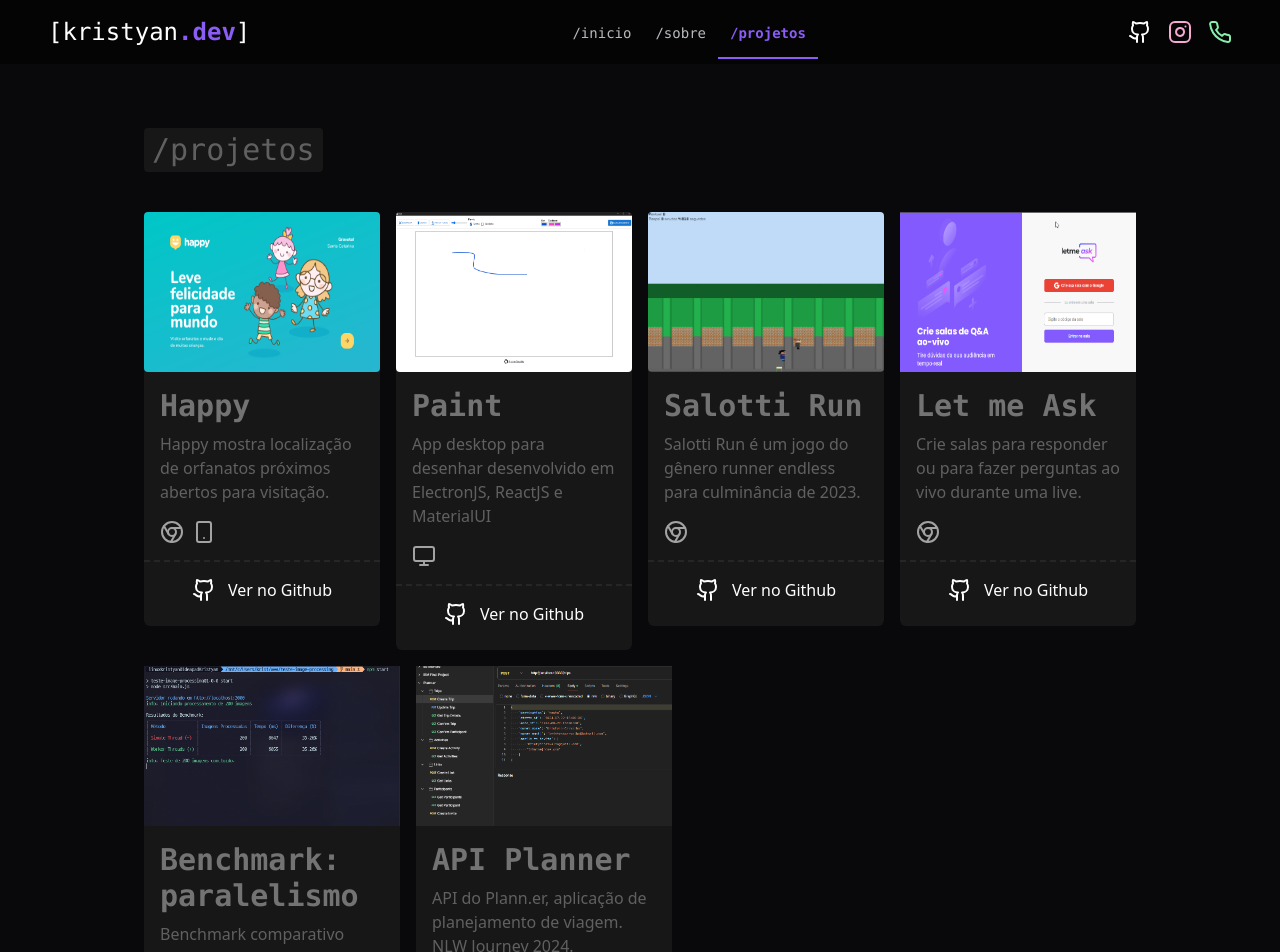
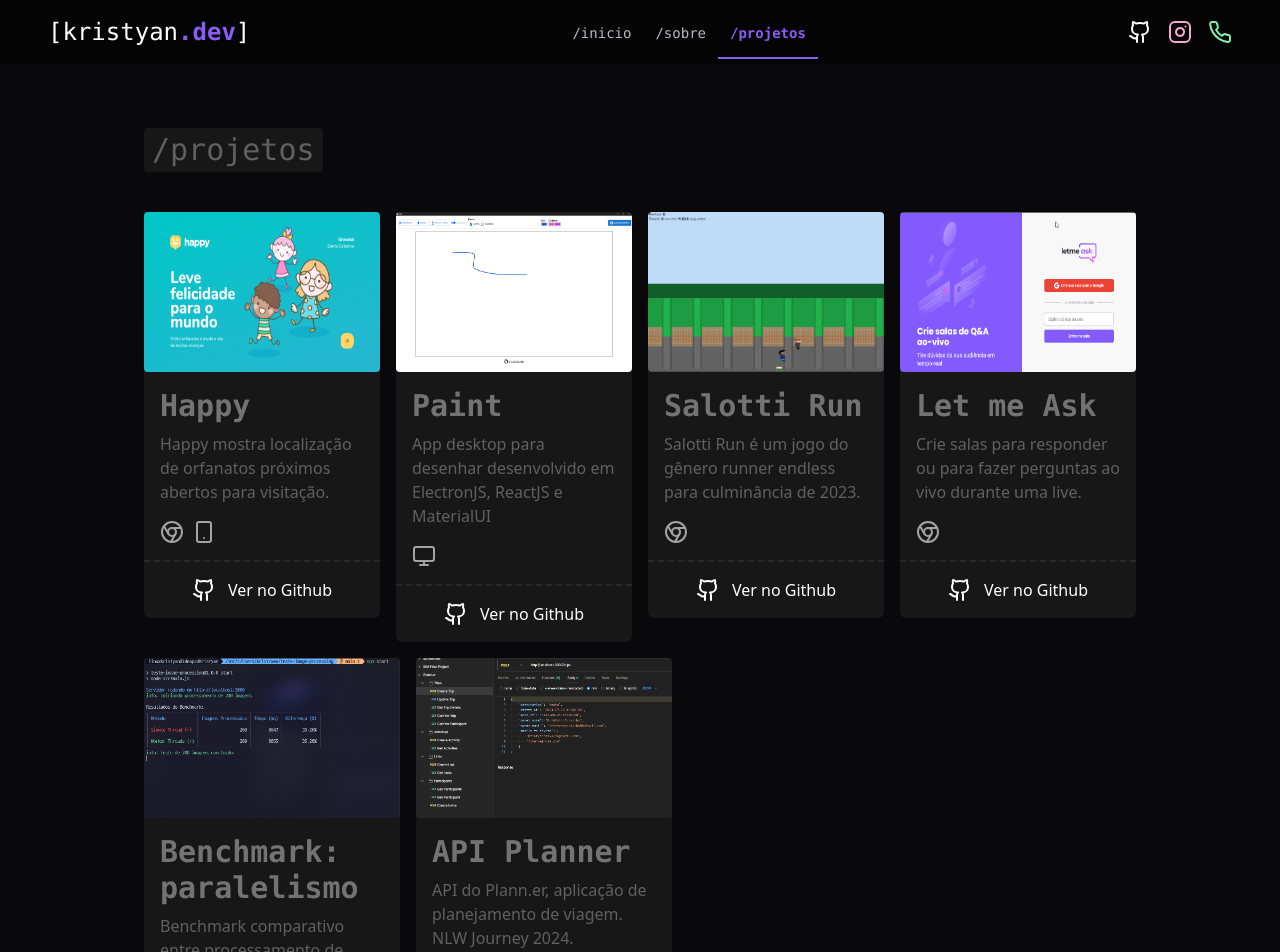
Before and after one commit to kristyancarvalho/portfolio, a React (Vite) app: page /projects in a window 1280 px wide. Shown: the top 952 px of the page. Built offline with nearby package versions, Linux system fonts and the light colour scheme.

Commit message:
fixed: border-radius on projects card; fixed: useless padding bottom on projects card.

```diff
--- a/src/pages/Projects/index.tsx
+++ b/src/pages/Projects/index.tsx
@@ -27,7 +27,7 @@ export function ProjectsPage() {
                             initial={{ opacity: 0 }}
                             animate={{ opacity: 1 }}
                             transition={{ delay: 0.3, type: "just", duration: 0.5 }}
-                            className="w-64 min-[320px]:w-full h-1/3 rounded-md bg-neutral-800/50 pb-2 flex flex-col"
+                            className="w-64 min-[320px]:w-full h-1/3 rounded-md bg-neutral-800/50 flex flex-col"
                         >
                             <img  loading="lazy" src="/Happy.png" alt="happy-cover" className="w-full lg:h-40 rounded-sm" />
                             <div id="text" className="p-4 flex flex-col gap-4">
@@ -55,7 +55,7 @@ export function ProjectsPage() {
                             initial={{ opacity: 0 }}
                             animate={{ opacity: 1 }}
                             transition={{ delay: 0.6, type: "just", duration: 0.5 }}
-                            className="w-64 min-[320px]:w-full h-1/3 rounded-md bg-neutral-800/50 pb-2 flex flex-col justify-between"
+                            className="w-64 min-[320px]:w-full h-1/3 rounded-md bg-neutral-800/50 flex flex-col justify-between"
                         >
                             <img  loading="lazy" src="/Paint.png" alt="paint-cover" className="w-full lg:h-40 rounded-sm"  />
                             <div id="text" className="p-4 flex flex-col gap-4">
@@ -82,9 +82,9 @@ export function ProjectsPage() {
                             initial={{ opacity: 0 }}
                             animate={{ opacity: 1 }}
                             transition={{ delay: 0.9, type: "just", duration: 0.5 }}
-                            className="w-64 min-[320px]:w-full h-1/3 rounded-md bg-neutral-800/50 pb-2 flex flex-col justify-between"
+                            className="w-64 min-[320px]:w-full h-1/3 rounded-md bg-neutral-800/50 flex flex-col justify-between"
                         >
-                            <img  loading="lazy" src="/SalottiRun.png" alt="salotti-run-cover" className="w-full lg:h-40   rounded-sm"/>
+                            <img  loading="lazy" src="/SalottiRun.png" alt="salotti-run-cover" className="w-full lg:h-40 rounded-sm"/>
                             <div id="text" className="p-4 flex flex-col gap-4">
                                 <span id="title">
                                     <code className="text-3xl text-neutral-500"><strong>Salotti Run</strong></code>
@@ -109,9 +109,9 @@ export function ProjectsPage() {
                             initial={{ opacity: 0 }}
                             animate={{ opacity: 1 }}
                             transition={{ delay: 1.2, type: "just", duration: 0.5 }}
-                            className="w-64 min-[320px]:w-full h-1/3 rounded-md bg-neutral-800/50 pb-2 flex flex-col justify-between"
+                            className="w-64 min-[320px]:w-full h-1/3 rounded-md bg-neutral-800/50 flex flex-col justify-between"
                         >
-                            <img  loading="lazy" src="/Letmeask.png" alt="let-me-ask-cover" className="w-full lg:h-40 rou  nded-sm"/>
+                            <img  loading="lazy" src="/Letmeask.png" alt="let-me-ask-cover" className="w-full lg:h-40 rounded-sm"/>
                             <div id="text" className="p-4 flex flex-col gap-4">
                                 <span id="title">
                                     <code className="text-3xl text-neutral-500"><strong>Let me Ask</strong></code>
@@ -137,9 +137,9 @@ export function ProjectsPage() {
                         initial={{ opacity: 0 }}
                         animate={{ opacity: 1 }}
                         transition={{ delay: 1.4, type: "just", duration: 0.5 }}
-                        className="lg:w-64 min-[320px]:w-full h-1/3 rounded-md bg-neutral-800/50 pb-2 flex flex-col justify-between"
+                        className="lg:w-64 min-[320px]:w-full h-1/3 rounded-md bg-neutral-800/50 flex flex-col justify-between"
                     >
-                        <img  loading="lazy" src="/Benchmark.png" alt="benchmark-cover" className="w-full lg:h-40 rou  nded-sm"/>
+                        <img  loading="lazy" src="/Benchmark.png" alt="benchmark-cover" className="w-full lg:h-40 rounded-sm"/>
                         <div id="text" className="p-4 flex flex-col gap-4">
                             <span id="title">
                                 <code className="text-3xl text-neutral-500"><strong>Benchmark: paralelismo</strong></code>
@@ -164,9 +164,9 @@ export function ProjectsPage() {
                         initial={{ opacity: 0 }}
                         animate={{ opacity: 1 }}
                         transition={{ delay: 1.7, type: "just", duration: 0.5 }}
-                        className="lg:w-64 min-[320px]:w-full h-1/3 rounded-md bg-neutral-800/50 pb-2 flex flex-col justify-between"
+                        className="lg:w-64 min-[320px]:w-full h-1/3 rounded-md bg-neutral-800/50 flex flex-col justify-between"
                     >
-                        <img  loading="lazy" src="/Planner.png" alt="planner-api-cover" className="w-full lg:h-40 rou  nded-sm"/>
+                        <img  loading="lazy" src="/Planner.png" alt="planner-api-cover" className="w-full lg:h-40 rounded-sm"/>
                         <div id="text" className="p-4 flex flex-col gap-4">
                             <span id="title">
                                 <code className="text-3xl text-neutral-500"><strong>API Planner</strong></code>
```
